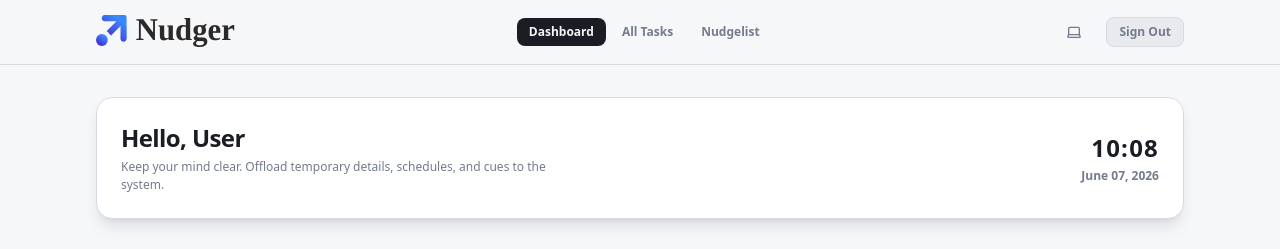
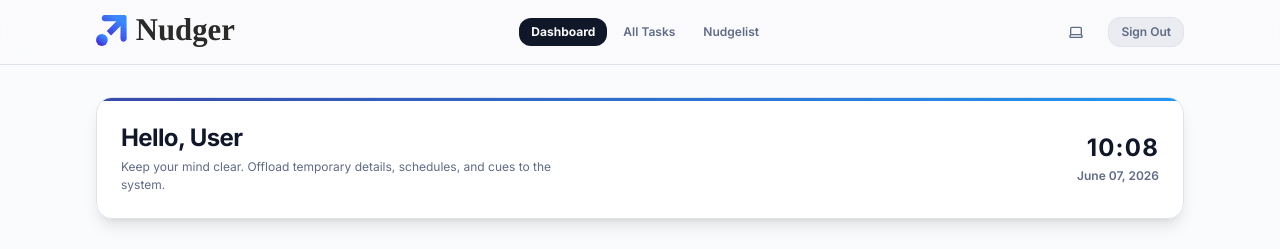
Before and after one commit to Gahbriehel/nudger, a Next.js app: page / in a window 1280 px wide. Shown: the top 249 px of the page. Built offline with nearby package versions, Linux system fonts and the light colour scheme; no server answers.

Commit message:
style: update UI design system with new color palette, typography, brand gradients, and improved loading states

```diff
--- a/src/app/auth/sign-up-success/page.tsx
+++ b/src/app/auth/sign-up-success/page.tsx
@@ -48,7 +48,7 @@ export default function Page() {
   return (
     <Suspense fallback={
       <div className="flex min-h-svh w-full items-center justify-center p-6 md:p-10">
-        <Spinner size="md" />
+        <Spinner size="md" label="Loading success screen..." />
       </div>
     }>
       <SignUpSuccessContent />
--- a/src/app/globals.css
+++ b/src/app/globals.css
@@ -4,67 +4,67 @@
 
 @layer base {
   :root {
-    --background: 220 20% 97%;
-    --foreground: 220 15% 12%;
-    --card: 220 20% 100%;
-    --card-foreground: 220 15% 12%;
-    --popover: 220 20% 100%;
-    --popover-foreground: 220 15% 12%;
-    --primary: 220 15% 12%;
-    --primary-foreground: 220 20% 97%;
-    --secondary: 220 14% 92%;
-    --secondary-foreground: 220 15% 20%;
-    --muted: 220 14% 92%;
-    --muted-foreground: 220 10% 50%;
-    --accent: 220 14% 88%;
-    --accent-foreground: 220 15% 15%;
+    --background: 222 30% 98.5%;
+    --foreground: 222 47% 11%;
+    --card: 0 0% 100%;
+    --card-foreground: 222 47% 11%;
+    --popover: 0 0% 100%;
+    --popover-foreground: 222 47% 11%;
+    --primary: 232 50% 45%;
+    --primary-foreground: 222 30% 98.5%;
+    --secondary: 207 90% 54%;
+    --secondary-foreground: 0 0% 100%;
+    --muted: 222 20% 93%;
+    --muted-foreground: 222 16% 45%;
+    --accent: 207 90% 96%;
+    --accent-foreground: 207 90% 30%;
     --destructive: 0 84.2% 60.2%;
     --destructive-foreground: 0 0% 98%;
-    --border: 220 13% 86%;
-    --input: 220 13% 86%;
-    --ring: 220 15% 12%;
+    --border: 222 20% 90%;
+    --input: 222 20% 90%;
+    --ring: 232 50% 45%;
     --chart-1: 12 76% 61%;
     --chart-2: 173 58% 39%;
     --chart-3: 197 37% 24%;
     --chart-4: 43 74% 66%;
     --chart-5: 27 87% 67%;
-    --radius: 0.5rem;
+    --radius: 0.75rem;
     /* Custom surface tokens */
     --surface-overlay: rgba(255, 255, 255, 0.7);
     --surface-card: rgba(255, 255, 255, 0.6);
     --surface-subtle: rgba(0, 0, 0, 0.04);
-    --nav-border: rgba(0, 0, 0, 0.08);
+    --nav-border: rgba(0, 0, 0, 0.06);
   }
 
   .dark {
-    --background: 222 18% 7%;
-    --foreground: 220 15% 95%;
-    --card: 222 18% 10%;
-    --card-foreground: 220 15% 95%;
-    --popover: 222 18% 10%;
-    --popover-foreground: 220 15% 95%;
-    --primary: 220 15% 95%;
-    --primary-foreground: 222 18% 7%;
-    --secondary: 222 16% 14%;
-    --secondary-foreground: 220 15% 85%;
-    --muted: 222 16% 14%;
-    --muted-foreground: 220 10% 55%;
-    --accent: 222 14% 18%;
-    --accent-foreground: 220 15% 90%;
+    --background: 222 47% 11%;
+    --foreground: 222 15% 95%;
+    --card: 222 40% 15%;
+    --card-foreground: 222 15% 95%;
+    --popover: 222 40% 14%;
+    --popover-foreground: 222 15% 95%;
+    --primary: 207 90% 60%;
+    --primary-foreground: 222 47% 11%;
+    --secondary: 232 50% 45%;
+    --secondary-foreground: 222 15% 95%;
+    --muted: 222 30% 18%;
+    --muted-foreground: 222 15% 65%;
+    --accent: 222 35% 20%;
+    --accent-foreground: 222 15% 95%;
     --destructive: 0 62.8% 30.6%;
     --destructive-foreground: 0 0% 98%;
-    --border: 222 14% 18%;
-    --input: 222 14% 18%;
-    --ring: 220 15% 80%;
+    --border: 222 30% 20%;
+    --input: 222 30% 20%;
+    --ring: 207 90% 60%;
     --chart-1: 220 70% 50%;
     --chart-2: 160 60% 45%;
     --chart-3: 30 80% 55%;
     --chart-4: 280 65% 60%;
     --chart-5: 340 75% 55%;
     /* Custom surface tokens */
-    --surface-overlay: rgba(255, 255, 255, 0.04);
-    --surface-card: rgba(255, 255, 255, 0.03);
-    --surface-subtle: rgba(255, 255, 255, 0.02);
+    --surface-overlay: rgba(15, 23, 42, 0.6);
+    --surface-card: rgba(21, 34, 62, 0.7);
+    --surface-subtle: rgba(255, 255, 255, 0.03);
     --nav-border: rgba(255, 255, 255, 0.08);
   }
 }
@@ -74,7 +74,16 @@
     @apply border-border;
   }
   body {
-    @apply bg-background text-foreground;
+    @apply bg-background text-foreground min-h-screen relative;
+    /* Rich ambient background glows */
+    background-image: radial-gradient(ellipse 60% 40% at 50% 0%, rgba(57, 73, 171, 0.06), transparent),
+                      radial-gradient(ellipse 40% 40% at 10% 30%, rgba(33, 150, 243, 0.04), transparent);
+    background-attachment: fixed;
+  }
+  .dark body {
+    background-image: radial-gradient(ellipse 65% 45% at 50% 0%, rgba(57, 73, 171, 0.12), transparent),
+                      radial-gradient(ellipse 50% 50% at 10% 30%, rgba(126, 87, 194, 0.08), transparent);
+    background-attachment: fixed;
   }
 }
 
@@ -91,6 +100,21 @@
   -webkit-backdrop-filter: blur(12px);
 }
 
+/* Custom brand gradients */
+.brand-gradient {
+  background: linear-gradient(135deg, #3949AB 0%, #2196F3 100%);
+}
+
+.brand-gradient-hover {
+  background: linear-gradient(135deg, #2e3a8c 0%, #1e87db 100%);
+}
+
+.brand-gradient-text {
+  background: linear-gradient(135deg, #3949AB 0%, #2196F3 100%);
+  -webkit-background-clip: text;
+  -webkit-text-fill-color: transparent;
+}
+
 /* Smooth theme transition */
 html {
   transition: color-scheme 0.2s;
--- a/src/app/layout.tsx
+++ b/src/app/layout.tsx
@@ -1,5 +1,5 @@
 import type { Metadata } from "next";
-import { Geist } from "next/font/google";
+import { Poppins, Inter } from "next/font/google";
 import { ThemeProvider } from "next-themes";
 import { Toaster } from "sonner";
 import "./globals.css";
@@ -19,10 +19,17 @@ export const metadata: Metadata = {
   }
 };
 
-const geistSans = Geist({
-  variable: "--font-geist-sans",
+const poppins = Poppins({
+  variable: "--font-poppins",
+  weight: ["300", "400", "500", "600", "700", "800"],
+  subsets: ["latin"],
   display: "swap",
+});
+
+const inter = Inter({
+  variable: "--font-inter",
   subsets: ["latin"],
+  display: "swap",
 });
 
 export default function RootLayout({
@@ -32,7 +39,7 @@ export default function RootLayout({
 }>) {
   return (
     <html lang="en" suppressHydrationWarning>
-      <body className={`${geistSans.className} antialiased`}>
+      <body className={`${poppins.variable} ${inter.variable} font-sans antialiased`}>
         <ThemeProvider
           attribute="class"
           defaultTheme="system"
--- a/src/app/tasks/[id]/page.tsx
+++ b/src/app/tasks/[id]/page.tsx
@@ -137,7 +137,7 @@ function TaskDetailContent() {
   if (loading) {
     return (
       <div className="min-h-screen bg-background text-foreground flex items-center justify-center">
-        <Spinner size="md" />
+        <Spinner size="md" label="Loading task details..." />
       </div>
     );
   }
@@ -451,7 +451,7 @@ export default function TaskDetailPage() {
   return (
     <Suspense fallback={
       <div className="min-h-screen bg-background text-foreground flex items-center justify-center">
-        <Spinner size="md" />
+        <Spinner size="md" label="Loading details..." />
       </div>
     }>
       <TaskDetailContent />
--- a/src/components/dashboard/DashboardMain.tsx
+++ b/src/components/dashboard/DashboardMain.tsx
@@ -51,7 +51,7 @@ export function DashboardMain() {
   if (authLoading) {
     return (
       <div className="min-h-screen bg-background text-foreground flex items-center justify-center">
-        <Spinner size="md" />
+        <Spinner size="md" label="Restoring session..." />
       </div>
     );
   }
@@ -82,7 +82,7 @@ export function DashboardMain() {
         {activeTab === "dashboard" && (
           <div className="space-y-8">
             {/* Welcoming and Digital Clock banner */}
-            <div className="border border-border bg-card backdrop-blur-md p-6 rounded-2xl flex flex-col md:flex-row md:items-center justify-between gap-6 shadow-lg">
+            <div className="relative overflow-hidden border border-border bg-card/85 backdrop-blur-md p-6 rounded-2xl flex flex-col md:flex-row md:items-center justify-between gap-6 shadow-lg before:absolute before:top-0 before:left-0 before:right-0 before:h-[3px] before:bg-gradient-to-r before:from-brand-indigo before:to-brand-blue">
               <div className="space-y-1">
                 <h1 className="text-2xl font-bold tracking-tight text-foreground">
                   Hello, {user?.user_metadata?.name || user?.email?.split("@")[0] || "User"}
--- a/src/components/dashboard/NudgelistView.tsx
+++ b/src/components/dashboard/NudgelistView.tsx
@@ -176,8 +176,8 @@ export function NudgelistView() {
   return (
     <div className="space-y-6">
       {loading ? (
-        <div className="flex justify-center items-center py-10">
-          <Spinner size="md" />
+        <div className="flex justify-center items-center py-12">
+          <Spinner size="md" label="Analyzing task timelines..." />
         </div>
       ) : totalNudges === 0 ? (
         <div className="text-center py-12 border border-dashed border-border rounded-2xl bg-muted/20 flex flex-col items-center justify-center p-6 space-y-3">
--- a/src/components/ui/spinner.tsx
+++ b/src/components/ui/spinner.tsx
@@ -2,21 +2,38 @@ import { cn } from "@/lib/utils";
 
 interface SpinnerProps extends React.HTMLAttributes<HTMLDivElement> {
   size?: "sm" | "md" | "lg";
+  label?: string;
 }
 
-export function Spinner({ className, size = "md", ...props }: SpinnerProps) {
+export function Spinner({ className, size = "md", label, ...props }: SpinnerProps) {
   return (
+    <div className="flex flex-col items-center justify-center gap-3.5">
       <div
         className={cn(
-        "animate-spin rounded-full border-2 border-border border-t-foreground",
+          "animate-spin rounded-full border-2 border-brand-blue/20 border-t-brand-indigo dark:border-brand-indigo/30 dark:border-t-brand-blue",
           {
-          "w-4 h-4": size === "sm",
+            "w-4 h-4 border-[1.5px]": size === "sm",
             "w-8 h-8": size === "md",
-          "w-12 h-12": size === "lg",
+            "w-12 h-12 border-[3px]": size === "lg",
           },
           className
         )}
         {...props}
       />
+      {label && (
+        <span
+          className={cn(
+            "text-muted-foreground font-semibold animate-pulse tracking-wide select-none font-poppins",
+            {
+              "text-[10px]": size === "sm",
+              "text-xs": size === "md",
+              "text-sm": size === "lg",
+            }
+          )}
+        >
+          {label}
+        </span>
+      )}
+    </div>
   );
 }
--- a/tailwind.config.ts
+++ b/tailwind.config.ts
@@ -10,9 +10,20 @@ export default {
   ],
   theme: {
     extend: {
+      fontFamily: {
+        sans: ["var(--font-inter)", "sans-serif"],
+        poppins: ["var(--font-poppins)", "sans-serif"],
+      },
       colors: {
         background: "hsl(var(--background))",
         foreground: "hsl(var(--foreground))",
+        brand: {
+          navy: "#0F172A",
+          indigo: "#3949AB",
+          blue: "#2196F3",
+          purple: "#7E57C2",
+          green: "#4CAF50",
+        },
         card: {
           DEFAULT: "hsl(var(--card))",
           foreground: "hsl(var(--card-foreground))",
```
Also changed, not shown: src/components/dashboard/TaskList.tsx (+8 -8 lines). Lines whose indentation alone changed are shown as unchanged.
